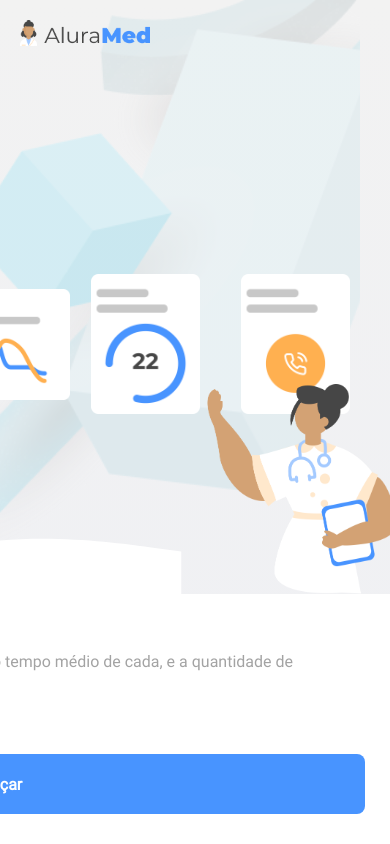
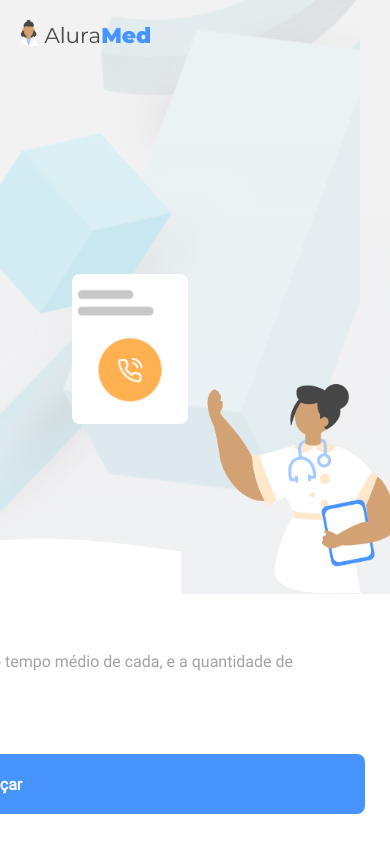
Before and after one commit to wilmarv/ReactNativeAnimacoes, a React Native app: screen /Onboarding in a window 390 px wide. Built offline with nearby package versions, Linux system fonts and the light colour scheme.

Commit message:
01.8 Animando o carrosel

```diff
--- /dev/null
+++ b/src/componentes/Carrosel/index.js
@@ -0,0 +1,48 @@
+import { View, FlatList, Image } from 'react-native';
+import styles from "./styles";
+import { useRef, useEffect, useState } from 'react';
+
+export function Carrosel({ data }) {
+
+    const carrosselRef = useRef();
+    const [indice, setIndice] = useState(0);
+
+    function alteraPosicaoObjeto() {
+        if (indice < data.length - 1)
+            setIndice(indice + 1);
+        else
+            setIndice(0);
+    }
+
+    useEffect(() => {
+        carrosselRef.current.scrollToIndex({ index: indice });
+
+        const intervalo = setInterval(() => {
+            alteraPosicaoObjeto();
+        }, 2000);
+
+        return () => clearInterval(intervalo);
+
+    }, [indice]);
+
+    return (
+        <View style={styles.container}>
+            <FlatList
+                data={data}
+                horizontal
+                showsHorizontalScrollIndicator={false}
+                keyExtractor={item => item.id}
+                renderItem={({ item, index }) => (
+                    <Image
+                        source={item.imagem}
+                        style={[styles.image,
+                        index == data.length - 1 ? { marginRight: 200 } : null
+                        ]}
+                        resizeMode="contain"
+                    />
+                )}
+                ref={carrosselRef}
+            />
+        </View>
+    );
+}
--- /dev/null
+++ b/src/componentes/Carrosel/styles.js
@@ -0,0 +1,14 @@
+import { StyleSheet, Dimensions } from "react-native";
+
+export default StyleSheet.create({
+    container: {
+        height: 150,
+        width: Dimensions.get("window").width,
+        paddingLeft: 60
+    },
+    image: {
+        height: '100%',
+        width: 150,
+        marginHorizontal: 15
+    }
+});
--- a/src/telas/Onboarding/index.js
+++ b/src/telas/Onboarding/index.js
@@ -6,6 +6,7 @@ import { TelaDeFundo } from '../../componentes/TelaDeFundo';
 import { Formulario } from '../../componentes/Formulario';
 import itens from './cards';
 import styles from './styles';
+import { Carrosel } from '../../componentes/Carrosel';
 
 export default function Onboarding({ navigation }) {
   const [fazerLogin, setFazerLogin] = useState(false);
@@ -31,19 +32,8 @@ export default function Onboarding({ navigation }) {
 
         <View style={styles.carrosselArea}>
           {!fazerLogin && (
-            <FlatList
-              data={itens}
-              horizontal
-              showsHorizontalScrollIndicator={false}
-              keyExtractor={item => item.id}
-              renderItem={({ item }) => (
-                <Image
-                  source={item.imagem}
-                  style={{ height: '100%', width: 150 }}
-                  resizeMode="contain"
-                />
-              )}
-            />)}
+            <Carrosel data={itens} />
+          )}
         </View>
         <Image
           source={require('../../assets/medica.png')}
```
